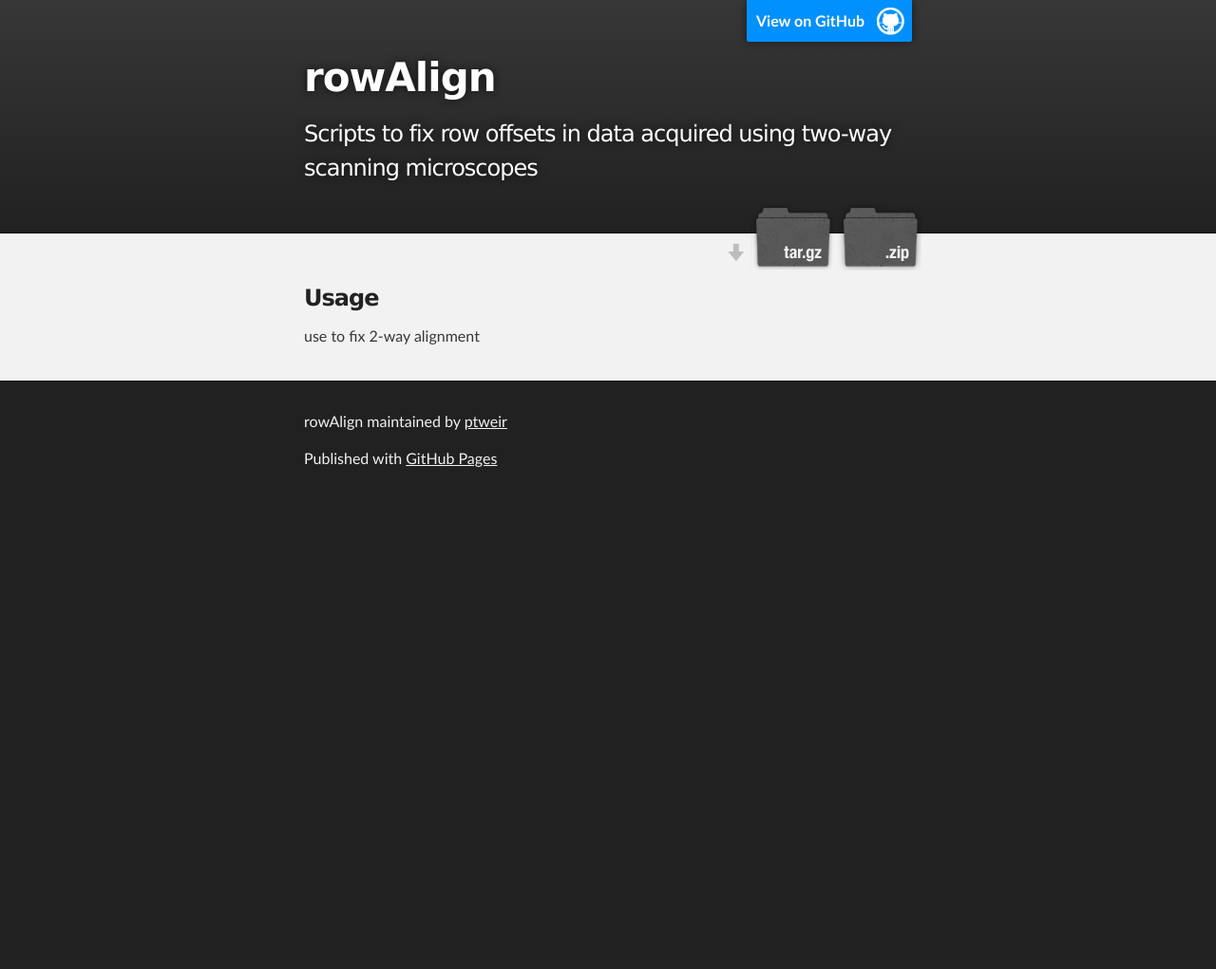
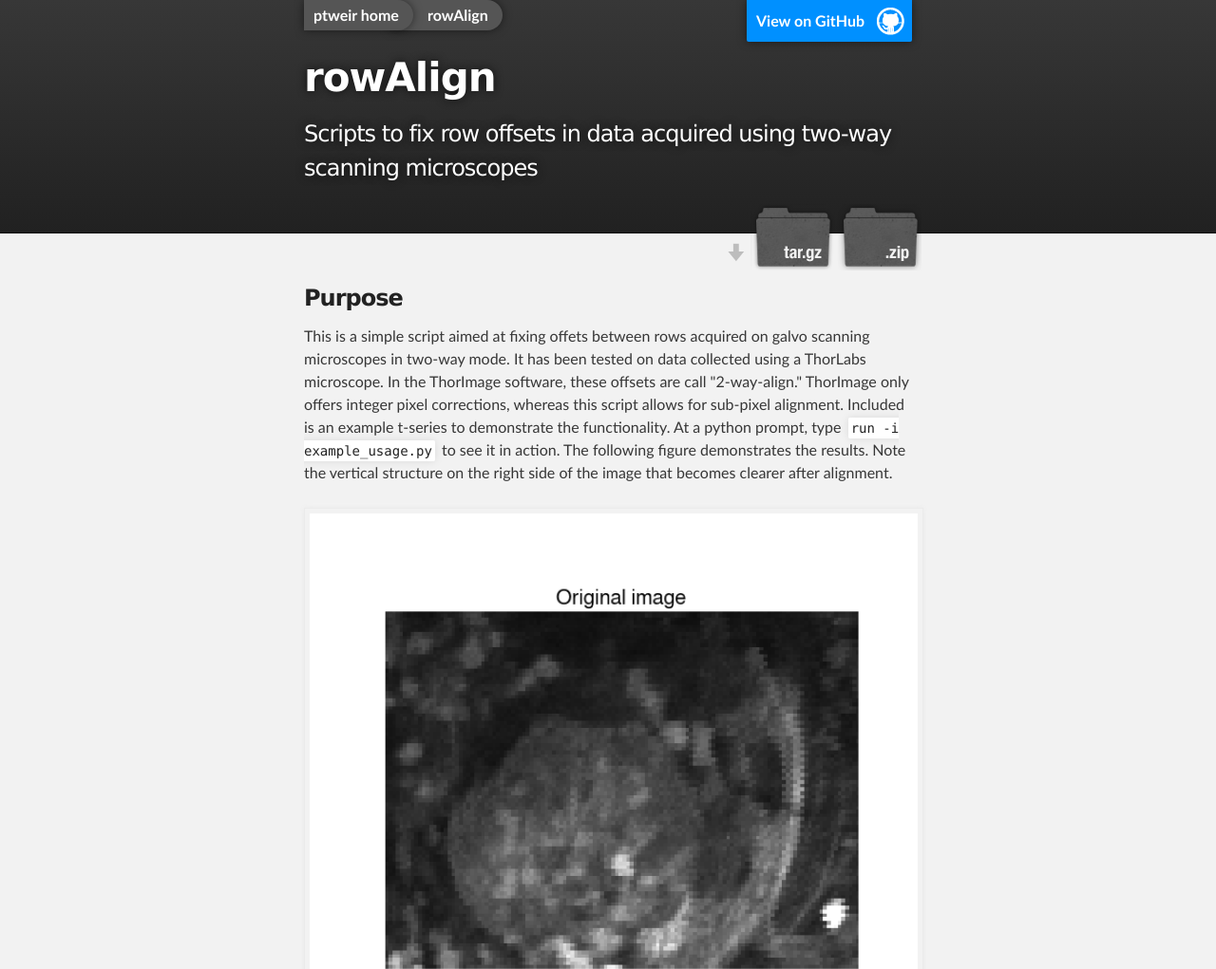
Before and after one commit to ptweir/rowAlign, a plain HTML site: page index.html in a window 1280 px wide. Shown: the top 1021 px of the page at 95% size. Before the commit the page ends 800 px from the top, so only its background shows below. Drawn offline with Linux system fonts and the light colour scheme.

Commit message:
first commit

```diff
--- a/index.html
+++ b/index.html
@@ -9,6 +9,16 @@
     <link rel="stylesheet" type="text/css" media="screen" href="stylesheets/stylesheet.css">
 
     <title>rowAlign</title>
+        <script>
+      (function(i,s,o,g,r,a,m){i['GoogleAnalyticsObject']=r;i[r]=i[r]||function(){
+      (i[r].q=i[r].q||[]).push(arguments)},i[r].l=1*new Date();a=s.createElement(o),
+      m=s.getElementsByTagName(o)[0];a.async=1;a.src=g;m.parentNode.insertBefore(a,m)
+      })(window,document,'script','https://www.google-analytics.com/analytics.js','ga');
+
+      ga('create', 'UA-72213326-1', 'auto');
+      ga('send', 'pageview');
+
+    </script>
   </head>
 
   <body>
@@ -17,7 +27,7 @@
     <div id="header_wrap" class="outer">
         <header class="inner">
           <a id="forkme_banner" href="https://github.com/ptweir/rowAlign">View on GitHub</a>
-
+          <a id="breadcrumbs_banner" href="http://ptweir.github.io/">ptweir home</a><a id="breadcrumbs_child" href="http://ptweir.github.io/rowAlign/">rowAlign</a>
           <h1 id="project_title">rowAlign</h1>
           <h2 id="project_tagline">Scripts to fix row offsets in data acquired using two-way scanning microscopes</h2>
 
@@ -32,9 +42,13 @@
     <div id="main_content_wrap" class="outer">
       <section id="main_content" class="inner">
         <h3>
-<a id="usage" class="anchor" href="#usage" aria-hidden="true"><span aria-hidden="true" class="octicon octicon-link"></span></a>Usage</h3>
+<a id="purpose" class="anchor" href="#purpose" aria-hidden="true"><span aria-hidden="true" class="octicon octicon-link"></span></a>Purpose</h3>
+<p>This is a simple script aimed at fixing offets between rows acquired on galvo scanning microscopes in two-way mode. It has been tested on data collected using a ThorLabs microscope. In the ThorImage software, these offsets are call "2-way-align." ThorImage only offers integer pixel corrections, whereas this script allows for sub-pixel alignment. Included is an example t-series to demonstrate the functionality. At a python prompt, type <code>run -i example_usage.py</code> to see it in action. The following figure demonstrates the results. Note the vertical structure on the right side of the image that becomes clearer after alignment.</p>
 
-<p>use to fix 2-way alignment</p>
+<img src="images/figure.png" width="100%" />
+<h3>
+<a id="authors-and-contributors" class="anchor" href="#authors-and-contributors" aria-hidden="true"><span aria-hidden="true" class="octicon octicon-link"></span></a>Authors and Contributors</h3>
+<p>Written by Peter Weir (<a href="https://github.com/ptweir" class="user-mention">@ptweir</a>) in 2016 for use in <a href="http://dickinsonlab.caltech.edu/people/peter-weir/">Michael Dickinson's laboratory</a>.</p>
       </section>
     </div>
 
--- a/stylesheets/stylesheet.css
+++ b/stylesheets/stylesheet.css
@@ -286,6 +286,36 @@ Full-Width Styles
   border-bottom-right-radius: 2px;
 }
 
+#breadcrumbs_banner {
+  display: block;
+  position: absolute;
+  top:0;
+  left: 10px;
+  z-index: 10;
+  padding: 4px 15px 4px 10px;
+  color: #fff;
+  background: #555555;
+  font-weight: 700;
+  box-shadow: 0 0 10px rgba(0,0,0,.5);
+  border-bottom-right-radius: 50px;
+  border-top-right-radius: 50px;
+}
+
+#breadcrumbs_child {
+  display: block;
+  position: absolute;
+  top:0;
+  left: 100px;
+  z-index: 9;
+  padding: 4px 15px 4px 40px;
+  color: #fff;
+  background: #555555;
+  font-weight: 700;
+  box-shadow: 0 0 10px rgba(0,0,0,.5);
+  border-bottom-right-radius: 50px;
+  border-top-right-radius: 50px;
+}
+
 #header_wrap {
   background: #212121;
   background: -moz-linear-gradient(top, #373737, #212121);
```
Also changed, not shown: images/figure.png (added).
